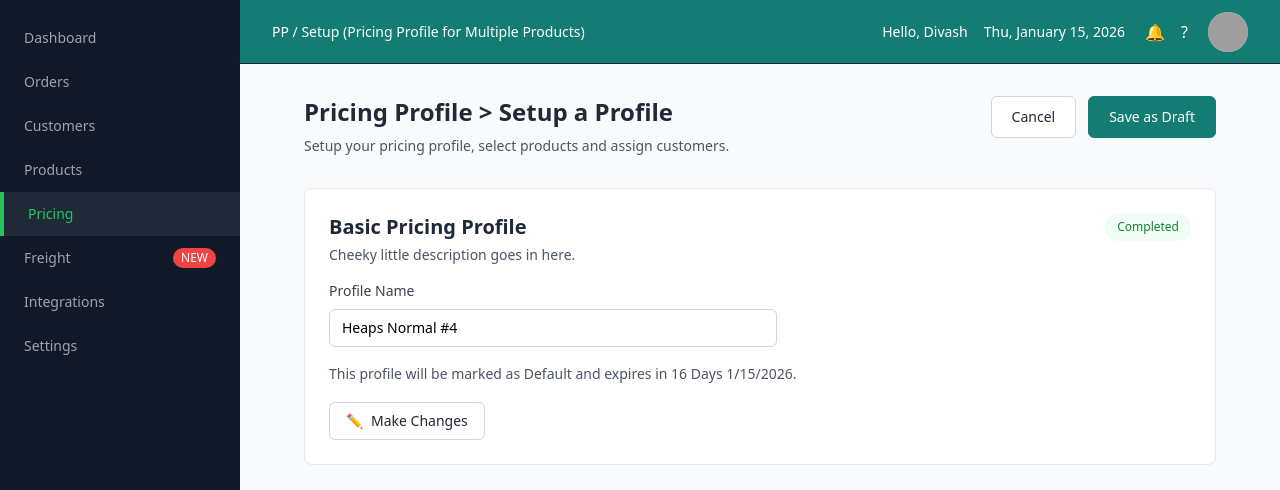
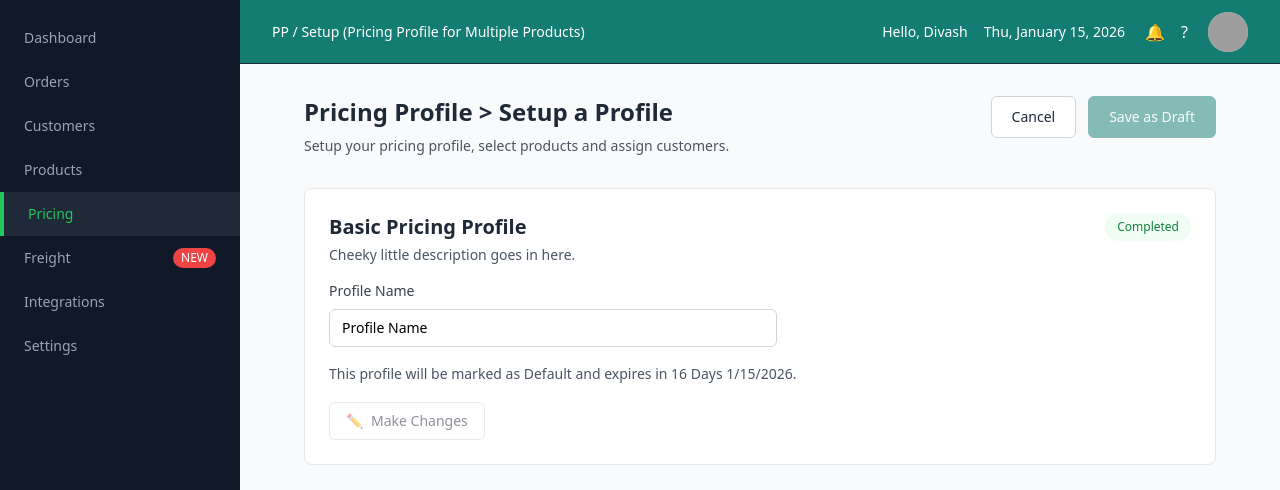
Before and after one commit to rbdiwash/pricing, a React (Vite) app in the folder foboh-pricing-frontend/: page / in a window 1280 px wide. Shown: the top 490 px of the page. Built offline with nearby package versions, Linux system fonts and the light colour scheme; no server answers; grey boxes are pictures that could not be loaded.

Commit message:
button issues fixed in frontend

```diff
--- a/foboh-pricing-frontend/src/components/PricingProfileSetup.tsx
+++ b/foboh-pricing-frontend/src/components/PricingProfileSetup.tsx
@@ -13,6 +13,7 @@ import { BasicPricingProfileSection } from "./pricing-profile/BasicPricingProfil
 import { ProductPricingSection } from "./pricing-profile/ProductPricingSection";
 import { AssignCustomersSection } from "./pricing-profile/AssignCustomersSection";
 import { NavigationFooter } from "./pricing-profile/NavigationFooter";
+import { toast } from "react-toastify";
 
 export function PricingProfileSetup() {
   const {
@@ -44,7 +45,7 @@ export function PricingProfileSetup() {
     usePricingProfiles();
   const createProfile = useCreatePricingProfile();
 
-  const [profileName, setProfileName] = useState("Heaps Normal #4");
+  const [profileName, setProfileName] = useState("Profile Name");
   const [isSaving, setIsSaving] = useState(false);
   const [saveMessage, setSaveMessage] = useState("");
   const [currentStep, setCurrentStep] = useState(1);
@@ -169,12 +170,11 @@ export function PricingProfileSetup() {
           status: "draft",
         };
 
-        await createProfile.mutateAsync(profileData);
         setCurrentStep(2);
-        setSaveMessage("Profile saved! Proceeding to customer assignment...");
+        toast.success("Profile saved! Proceeding to customer assignment...");
         setTimeout(() => setSaveMessage(""), 3000);
       } catch (error) {
-        setSaveMessage("Failed to save profile. Please try again.");
+        toast.error("Failed to save profile. Please try again.");
         setTimeout(() => setSaveMessage(""), 3000);
       } finally {
         setIsSaving(false);
@@ -227,7 +227,7 @@ export function PricingProfileSetup() {
           </button>
           <button
             onClick={handleSaveDraft}
-            disabled={isSaving}
+            disabled={true}
             className="px-5 py-2.5 bg-primary border border-primary rounded-md text-white text-sm font-medium cursor-pointer transition-all hover:opacity-90 disabled:opacity-50 disabled:cursor-not-allowed"
           >
             {isSaving ? "Saving..." : "Save as Draft"}
@@ -322,7 +322,9 @@ export function PricingProfileSetup() {
           />
         )}
 
-        <AssignCustomersSection currentStep={currentStep} />
+        {currentStep < 2 && (
+          <AssignCustomersSection currentStep={currentStep} />
+        )}
 
         {currentStep >= 2 && (
           <NavigationFooter
--- a/foboh-pricing-frontend/src/components/pricing-profile/BasicPricingProfileSection.tsx
+++ b/foboh-pricing-frontend/src/components/pricing-profile/BasicPricingProfileSection.tsx
@@ -39,7 +39,10 @@ export function BasicPricingProfileSection({
           This profile will be marked as Default and expires in 16 Days{" "}
           {new Date().toLocaleDateString()}.
         </p>
-        <button className="px-4 py-2 bg-white border border-gray-300 rounded-md text-gray-800 text-sm cursor-pointer inline-flex items-center gap-2 transition-all hover:bg-gray-50 hover:border-gray-400">
+        <button
+          disabled={true}
+          className="px-4 py-2 bg-white border border-gray-300 rounded-md text-gray-800 text-sm cursor-pointer inline-flex items-center gap-2 transition-all hover:bg-gray-50 hover:border-gray-400 disabled:opacity-50 disabled:cursor-not-allowed"
+        >
           <span>✏️</span> Make Changes
         </button>
       </div>
--- a/foboh-pricing-frontend/src/components/pricing-profile/PriceAdjustmentControls.tsx
+++ b/foboh-pricing-frontend/src/components/pricing-profile/PriceAdjustmentControls.tsx
@@ -1,3 +1,4 @@
+import { useState, useEffect } from "react";
 import type { PricingProfile } from "../../hooks/usePricingProfiles";
 
 interface PriceAdjustmentControlsProps {
@@ -60,7 +61,9 @@ export function PriceAdjustmentControls({
                 name="adjustmentMode"
                 value="fixed"
                 checked={mode === "fixed"}
-                onChange={(e) => onModeChange(e.target.value as "fixed" | "dynamic")}
+                onChange={(e) =>
+                  onModeChange(e.target.value as "fixed" | "dynamic")
+                }
                 className="w-4 h-4 cursor-pointer accent-primary"
               />
               <span>Fixed ($)</span>
@@ -71,7 +74,9 @@ export function PriceAdjustmentControls({
                 name="adjustmentMode"
                 value="dynamic"
                 checked={mode === "dynamic"}
-                onChange={(e) => onModeChange(e.target.value as "fixed" | "dynamic")}
+                onChange={(e) =>
+                  onModeChange(e.target.value as "fixed" | "dynamic")
+                }
                 className="w-4 h-4 cursor-pointer accent-primary"
               />
               <span>Dynamic (%)</span>
@@ -91,7 +96,9 @@ export function PriceAdjustmentControls({
                 value="increase"
                 checked={incrementMode === "increase"}
                 onChange={(e) =>
-                  onIncrementModeChange(e.target.value as "increase" | "decrease")
+                  onIncrementModeChange(
+                    e.target.value as "increase" | "decrease"
+                  )
                 }
                 className="w-4 h-4 cursor-pointer accent-primary"
               />
@@ -104,7 +111,9 @@ export function PriceAdjustmentControls({
                 value="decrease"
                 checked={incrementMode === "decrease"}
                 onChange={(e) =>
-                  onIncrementModeChange(e.target.value as "increase" | "decrease")
+                  onIncrementModeChange(
+                    e.target.value as "increase" | "decrease"
+                  )
                 }
                 className="w-4 h-4 cursor-pointer accent-primary"
               />
@@ -121,15 +130,18 @@ export function PriceAdjustmentControls({
         <input
           type="number"
           step="0.01"
-          min="0"
           value={adjustmentValue}
-          onChange={(e) => onAdjustmentValueChange(parseFloat(e.target.value) || 0)}
+          onChange={(e) =>
+            onAdjustmentValueChange(parseFloat(e.target.value) || 0)
+          }
           className="px-3 py-2.5 border border-gray-300 rounded-md text-sm focus:outline-none focus:border-primary w-full max-w-xs"
         />
+        <span>{}</span>
       </div>
 
       <p className="text-sm text-gray-600 mb-6">
-        The adjusted price will be calculated from Based on Price selected above.
+        The adjusted price will be calculated from Based on Price selected
+        above.
       </p>
     </div>
   );
--- a/foboh-pricing-frontend/src/components/pricing-profile/PricingTable.tsx
+++ b/foboh-pricing-frontend/src/components/pricing-profile/PricingTable.tsx
@@ -50,7 +50,7 @@ export function PricingTable({
               <th className="px-4 py-3 text-left text-xs font-semibold text-gray-700 uppercase tracking-wider">
                 Adjustment
               </th>
-              <th className="px-4 py-3 text-left text-xs font-semibold text-gray-700 uppercase tracking-wider">
+              <th className="px-4 py-3 text-left text-xs font-semibold text-gray-700 uppercase tracking-wider min-w-[130px]">
                 New Price
               </th>
             </tr>
@@ -65,7 +65,9 @@ export function PricingTable({
               const adjustmentDisplay =
                 priceAdjustment.mode === "fixed"
                   ? `${adjustmentSign}$${Math.abs(adjustment).toFixed(2)}`
-                  : `${adjustmentSign}${Math.abs((adjustment / basePrice) * 100).toFixed(2)}%`;
+                  : `${adjustmentSign}${Math.abs(
+                      (adjustment / basePrice) * 100
+                    ).toFixed(2)}%`;
 
               return (
                 <tr key={product.id}>
--- a/foboh-pricing-frontend/src/contexts/PricingProfileContext.tsx
+++ b/foboh-pricing-frontend/src/contexts/PricingProfileContext.tsx
@@ -54,7 +54,7 @@ const initialState: PricingProfileState = {
     basedOn: "globalWholesalePrice",
     mode: "fixed",
     incrementMode: "decrease",
-    adjustmentValue: 5.0,
+    adjustmentValue: 0,
   },
 };
 
--- a/foboh-pricing-frontend/src/hooks/usePricingProfiles.ts
+++ b/foboh-pricing-frontend/src/hooks/usePricingProfiles.ts
@@ -67,6 +67,7 @@ export function useCreatePricingProfile() {
     onSuccess: () => {
       queryClient.invalidateQueries({ queryKey: ["pricing-profiles"] });
       toast.success("Pricing profile created successfully");
+      window.location.replace("/");
     },
   });
 }
```
